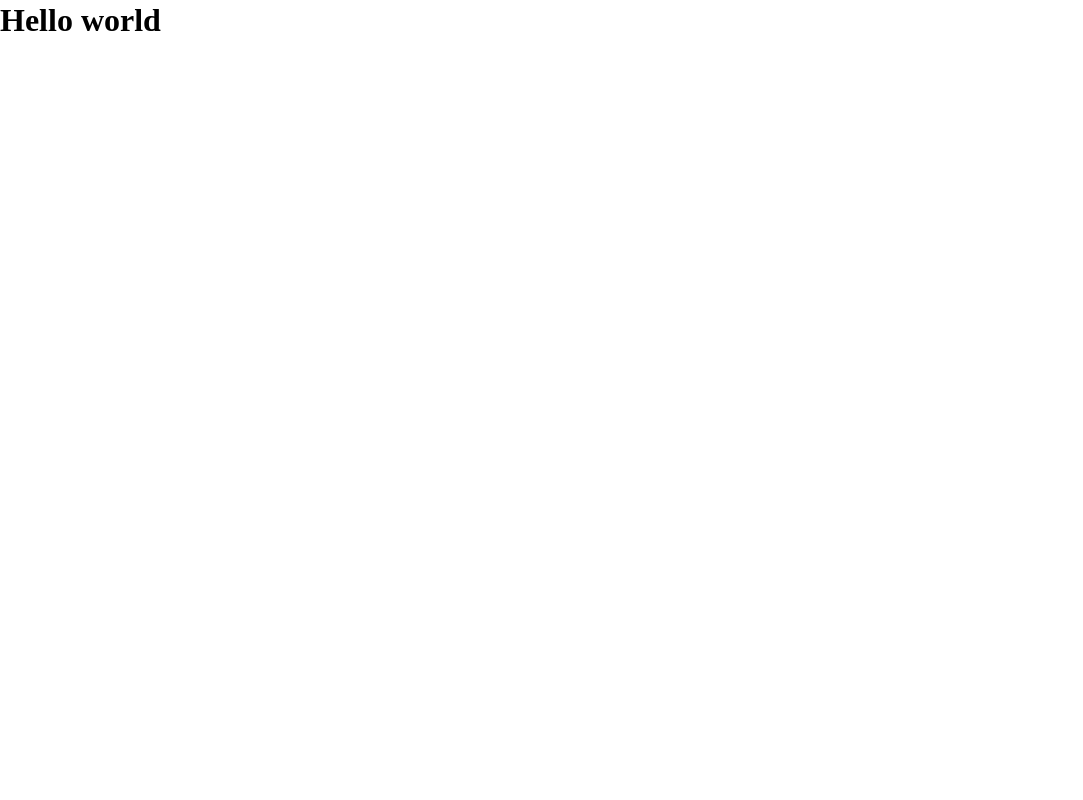
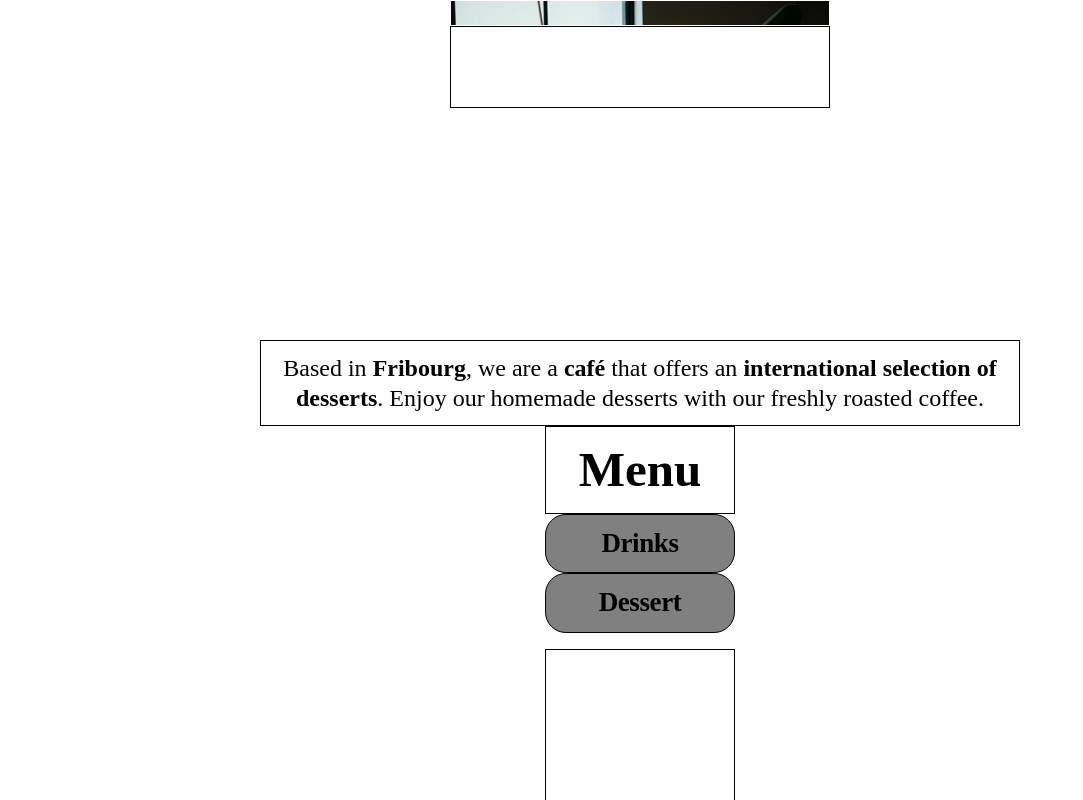
Before and after one commit to WabosuNopauwaal/AtasCafe-IMD22-NoahEllena, a website built with Parcel: page src/index.html in a window 1280 px wide. Shown: the top 800 px of the page, without its empty margins (0-1083 px from the left). Built offline with nearby package versions, Linux system fonts and the light colour scheme.

Commit message:
Ajouter des choses nécessaires
J'ai ajouté les choses nécessaires. j'ai aussi commencé à faire des groupes/classes. J'ai pas réussi à mettre l'image au début à l'arrière-plan. J'ai non pas fait les margins et des paddings.

```diff
--- a/package.json
+++ b/package.json
@@ -30,5 +30,8 @@
     "posthtml-include": "^1.7.1",
     "rimraf": "^3.0.2",
     "sass": "^1.42.1"
+  },
+  "dependencies": {
+    "bootstrap": "^5.2.3"
   }
 }
--- a/src/index.html
+++ b/src/index.html
@@ -7,7 +7,103 @@
     <link rel="stylesheet" href="scss/main.scss" />
   </head>
   <body>
-    <h1>Hello world</h1>
+    <header>
+      <div class="container">
+        <div class="row intro-area">
+          <div
+            class="col-sm-12 col-xl-4 offset-xl-4 first-bg-img"
+            style="background-image: url('/img/BackgroundIMGintropage.webp')"
+          ></div>
+          <img
+            class="col-sm-12 col-xl-4 offset-xl-4 logo-img"
+            src="/img/AtasCafe-logo.png"
+            alt="logo"
+          />
+          <h2 class="col-sm-12 col-xl-2 offset-xl-5 nav-area-text">About</h2>
+          <h2 class="col-sm-12 col-xl-2 offset-xl-5 nav-area-text">Menu</h2>
+          <h2 class="col-sm-12 col-xl-2 offset-xl-5 nav-area-text">Contact</h2>
+        </div>
+        <div class="row">
+          <p class="col-sm-12 col-xl-8 offset-xl-2 first-intro-text">
+            Based in <strong>Fribourg</strong>, we are a
+            <strong>café</strong> that offers an
+            <strong>international selection of desserts</strong>. Enjoy our
+            homemade desserts with our freshly roasted coffee.
+          </p>
+        </div>
+      </div>
+    </header>
+    <main>
+      <div class="container">
+        <div class="row Menu-nav-area">
+          <h2 class="col-sm-12 col-xl-2 offset-xl-5 menu-nav-area-title">
+            Menu
+          </h2>
+          <a class="col-sm-12 col-xl-2 offset-xl-5 button">Drinks</a>
+          <a class="col-sm-12 col-xl-2 offset-xl-5 button">Dessert</a>
+        </div>
+        <div class="row drink-menu">
+          <div class="col-sm-12 col-xl-2 offset-xl-5 drink-menu">
+            <h3 class="drink-menu-title">Drinks</h3>
+          </div>
+          <div class="col-sm-12 col-xl-6">
+            <p>Expresso 5.- Americano 5.- Ice Coffee 6,50.- Capuccino 7,50.-</p>
+          </div>
+          <div class="col-sm-12 col-xl-6">
+            <p>
+              Green Tea 4,40.- Black tea 4,50.- Olong Tea 4,50.- Ginger Tea
+              4,50.-
+            </p>
+          </div>
+          <div class="col-sm-12 col-xl-6">
+            <p>Chai Latte 7.50.- Matcha Latte 7.50.-</p>
+          </div>
+          <div class="col-sm-12 col-xl-6">
+            Water 0.- Ginger Ale 5.- Limonade 6,50.-
+          </div>
+        </div>
+        <div class="row">
+          <h3 class="col-sm-12 col-xl-2 offset-xl-5 menu-title">Dessert</h3>
+          <p class="col-sm-12 col-xl-8 offset-xl-2 dessert-menu-text">
+            Discover our monthly selection of desserts
+          </p>
+          <img
+            class="col-sm-12 col-xl-6 dessert-menu-img"
+            src="/img/taiyaki-img.webp"
+            alt="Taiyaki"
+          />
+          <img
+            class="col-sm-12 col-xl-6 dessert-menu-img"
+            src="/img/aiskacang-img.webp"
+            alt="Aiskacang"
+          />
+          <img
+            class="col-sm-12 col-xl-6 dessert-menu-img"
+            src="/img/laddu-img.webp"
+            alt="Laddu"
+          />
+          <img
+            class="col-sm-12 col-xl-6 dessert-menu-img"
+            src="/img/brownie-img.webp"
+            alt="Brownie"
+          />
+        </div>
+      </div>
+    </main>
+    <footer>
+      <div class="container">
+        <div class="row">
+          <div class="col-sm-12">Background-footer</div>
+          <h2 class="col-sm-12 col-xl-2 offset-xl-5 footer-title">Contact</h2>
+          <p class="col-sm-6 col-xl-2 offset-xl-5 footer-text">
+            +41 78 566 77 62
+          </p>
+          <p class="col-sm-6 col-xl-2 offset-xl-5 footer-text">
+            Rue de Pierre 23
+          </p>
+        </div>
+      </div>
+    </footer>
 
     <script src="js/main.js" type="module"></script>
   </body>
--- a/src/scss/_base.scss
+++ /dev/null
@@ -1,44 +0,0 @@
-/* ====================================
-// css variables
-// ==================================== */
-
-:root {
-}
-
-/* ====================================
-// reset rules
-// ==================================== */
-
-* {
-  box-sizing: border-box;
-  margin: 0;
-  padding: 0;
-}
-
-html {
-  font-size: 16px;
-}
-
-body {
-  -webkit-font-smoothing: antialiased;
-  -moz-osx-font-smoothing: grayscale;
-  text-rendering: optimizeLegibility;
-
-  font-size: 1rem;
-  line-height: 1.25;
-}
-
-a {
-  color: inherit;
-}
-
-img,
-video {
-  max-inline-size: 100%;
-  block-size: auto;
-  vertical-align: middle;
-}
-
-/* ====================================
-// base rules
-// ==================================== */
--- a/src/scss/main.scss
+++ b/src/scss/main.scss
@@ -1,3 +1,114 @@
-@import "base";
-@import "layout";
-@import "modules/example";
+/* ====================================
+// css variables
+// ==================================== */
+/*
+:root {
+}
+//
+/* ====================================
+// reset rules
+// ==================================== */
+
+* {
+  box-sizing: border-box;
+  margin: 0;
+  padding: 0;
+}
+
+html {
+  font-size: 16px;
+  font-family: Museo slab, serif;
+  @import "bootstrap/scss/bootstrap-grid";
+}
+
+body {
+  -webkit-font-smoothing: antialiased;
+  -moz-osx-font-smoothing: grayscale;
+  text-rendering: optimizeLegibility;
+
+  font-size: 1rem;
+  line-height: 1.25;
+}
+
+a {
+  color: inherit;
+}
+
+img,
+video {
+  max-inline-size: 100%;
+  block-size: auto;
+  vertical-align: middle;
+}
+
+.row + .row {
+  margin-top: 16px;
+}
+
+.row > .col,
+.row > [class^="col-"] {
+  padding-top: 12px;
+  padding-bottom: 12px;
+  border: 1px solid;
+  text-align: center;
+}
+.first-bg-img {
+  color: white;
+}
+
+.nav-area-text {
+  color: white;
+  font-weight: 700;
+  font-size: 37px;
+}
+
+.first-intro-text {
+  font-weight: 500;
+  font-size: 24px;
+}
+
+.menu-nav-area-title {
+  font-weight: 600;
+  font-size: 49px;
+}
+
+.button {
+  background: gray;
+  border-radius: 20.84px;
+  font-weight: 700;
+  font-size: 27px;
+  letter-spacing: -0.41px;
+  text-align: center;
+}
+
+.menu-title {
+  font-weight: 700;
+  font-size: 27px;
+}
+
+.drink-menu {
+  font-weight: 300;
+  font-size: 19px;
+  line-height: 23;
+}
+
+.dessert-menu-text {
+  font-weight: 300;
+  font-size: 15px;
+}
+footer {
+  color: white;
+}
+
+.footer-title {
+  font-weight: 700;
+  font-size: 39px;
+}
+
+.footer-text {
+  font-weight: 300;
+  font-size: 23px;
+}
+/* ====================================
+// base rules
+// ==================================== */
```
Also changed, not shown: img/BackgroundIMGintropage.webp (added), img/aiskacang-img.webp (added), img/brownie-img.webp (added), img/laddu-img.webp (added), img/taiyaki-img.webp (added), src/scss/_layout.scss (deleted), src/scss/modules/_example.scss (deleted), 3 other files.
